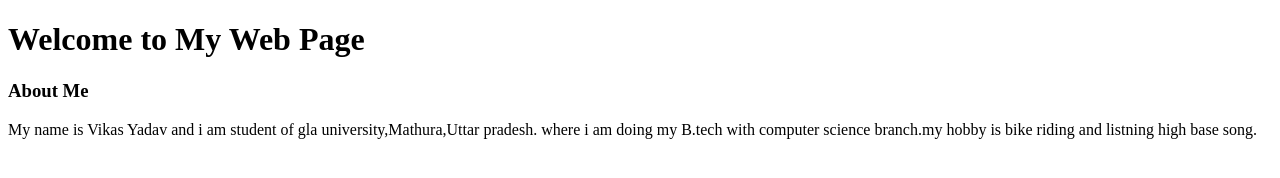
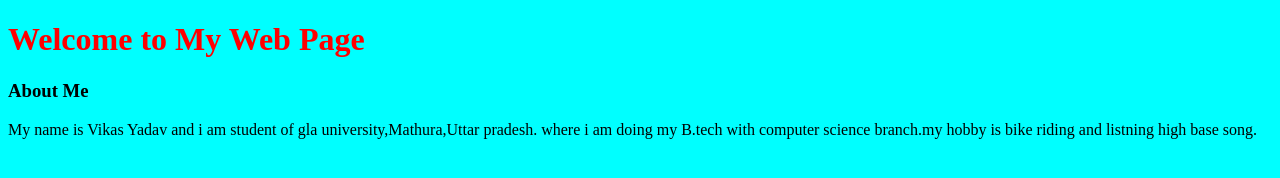
Before and after one commit to vikasyadav18/demo, a plain HTML site: page index.html in a window 1280 px wide. Drawn offline with Linux system fonts and the light colour scheme.

Commit message:
again updated

```diff
--- a/index.html
+++ b/index.html
@@ -2,14 +2,15 @@
 <html lang="en">
 
 <head>
+
     <meta charset="UTF-8">
     <meta name="viewport" content="width=device-width, initial-scale=1.0">
     <title> Assignment-1 </title>
 
 </head>
 
-<body>
- <h1> Welcome to My Web Page  </h1>
+<body style="background-color:aqua;">
+ <h1 style="color:red;"> Welcome to My Web Page  </h1>
 <h3> About Me</h3>
 
 <p align="justify">My name is Vikas Yadav and i am student of gla university,Mathura,Uttar pradesh. where i am doing my B.tech with computer science
```
